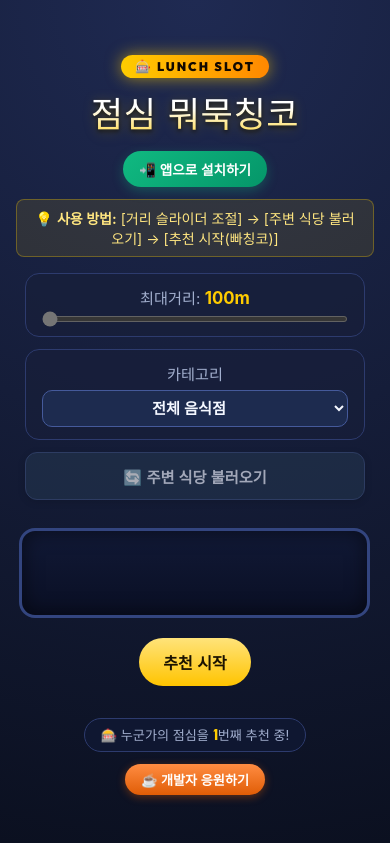
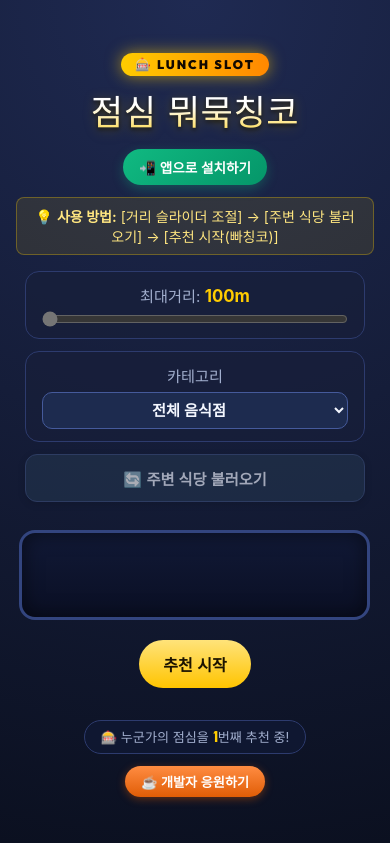
Before and after one commit to ypMarkJo/lunch_slotmachine, a Flask app: page / in a window 390 px wide. Run offline with Flask 3, Linux system fonts and the light colour scheme; data that the repository does not hold is empty.

Commit message:
style: increase radius slider thumb and track size for mobile touch usability

```diff
--- a/static/style.css
+++ b/static/style.css
@@ -140,7 +140,19 @@ body {
   accent-color: var(--accent);
   cursor: pointer;
   width: 100%;
-  height: 6px;
+  height: 10px;
+  border-radius: 5px;
+}
+
+/* 슬라이더 손잡이(Thumb) 크기 1.3배 이상 키우기 및 터치 영역 확보 */
+.radius-slider::-webkit-slider-thumb {
+  width: 24px;
+  height: 24px;
+}
+
+.radius-slider::-moz-range-thumb {
+  width: 24px;
+  height: 24px;
 }
 
 .category-control {
```
